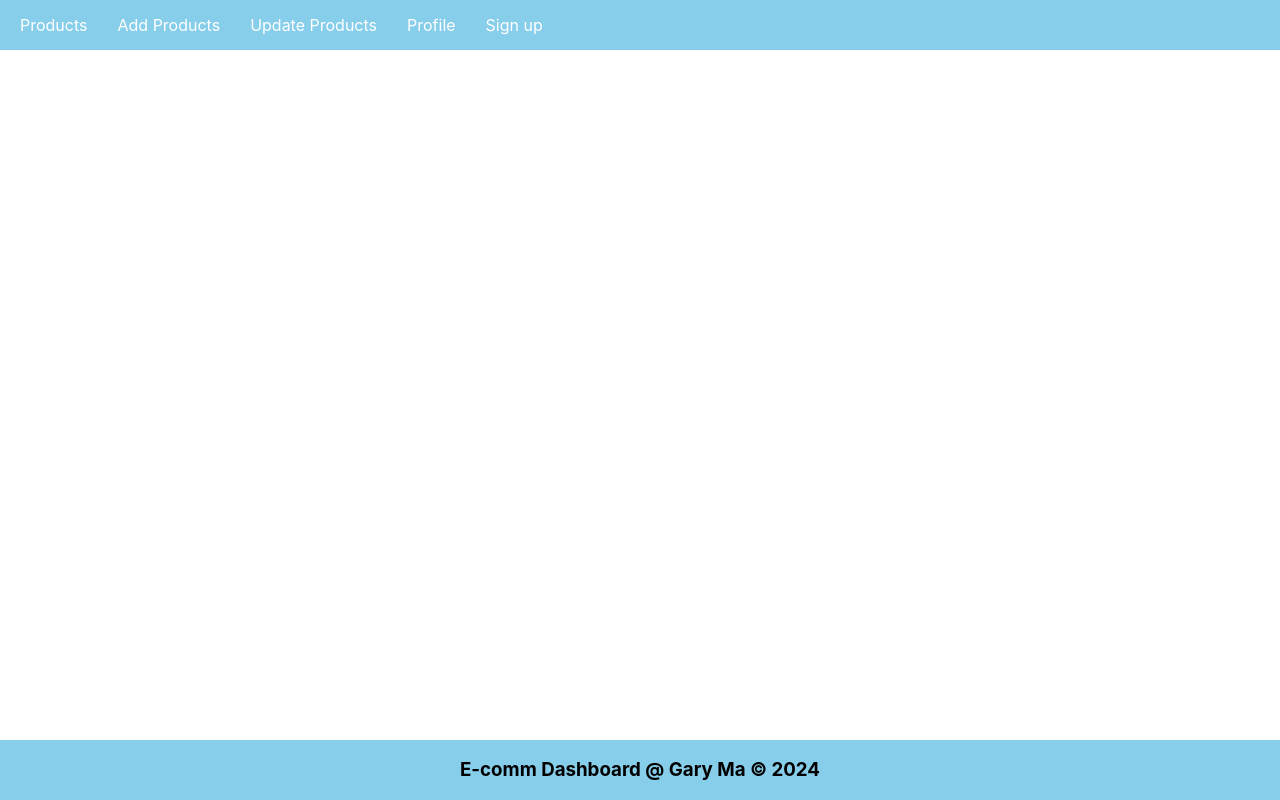
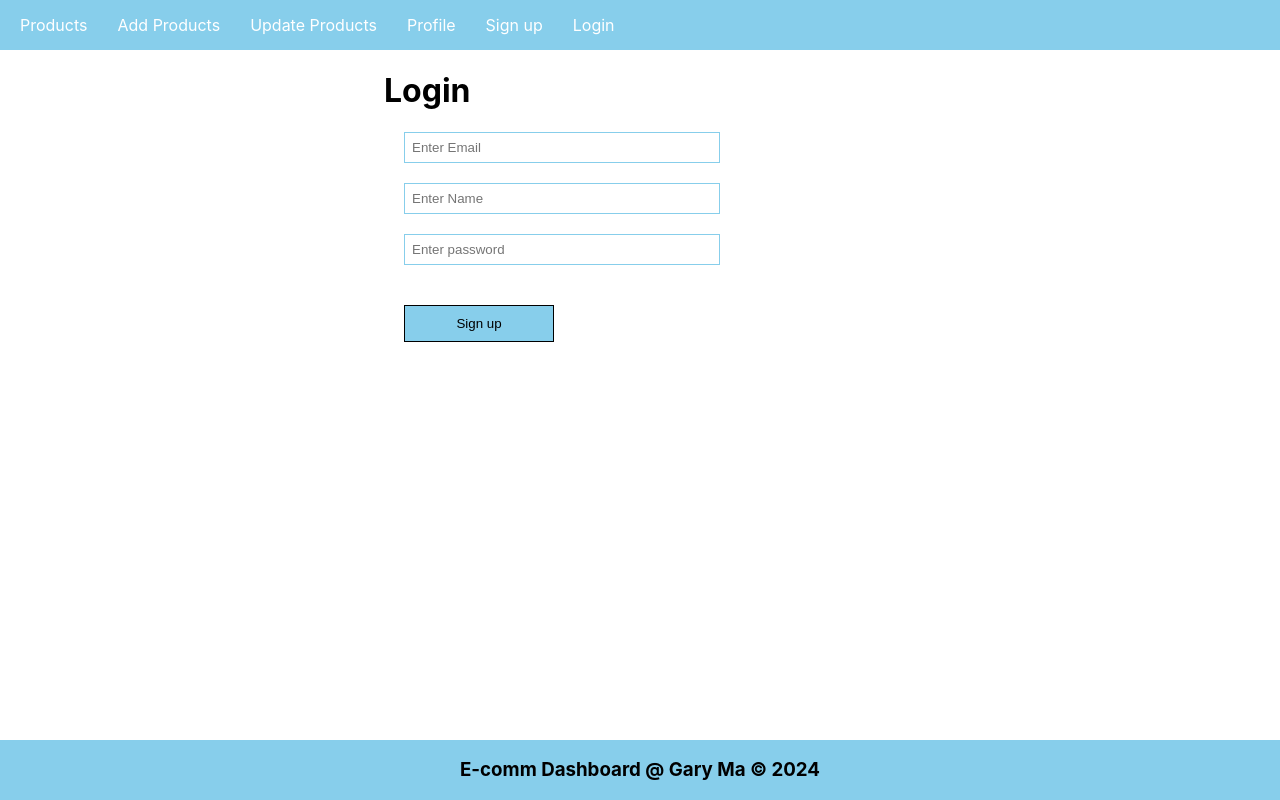
Before and after one commit to garymar2007/MERN-Stack-Project, a React (Create React App) app in the folder frontend/: page /login in a window 1280 px wide. Built offline with nearby package versions, Linux system fonts and the light colour scheme.

Commit message:
added login frontend page

```diff
--- a/frontend/src/App.css
+++ b/frontend/src/App.css
@@ -24,6 +24,10 @@
 }
 
 .register {
+  margin-left: 30%;
+}
+
+.login {
   margin-left: 30%;
 }
 
--- a/frontend/src/App.js
+++ b/frontend/src/App.js
@@ -2,8 +2,9 @@
 import Nav from './components/Nav';
 import Footer from './components/Footer';
 import { BrowserRouter, Routes, Route } from 'react-router-dom';
-import SignUp from './components/signup/SignUp';
+import SignUp from './components/SignUp';
 import PrivateComponent from './components/PrivateComponent';
+import Login from './components/Login';
 
 function App() {
   return (
@@ -19,6 +20,7 @@
             <Route path="/profile" element={<h1>Profile Component</h1>} />
           </Route>
           <Route path="/signup" element={<SignUp />} />
+          <Route path="/login" element={<Login />} />
         </Routes>
       </BrowserRouter>
       <Footer />
--- /dev/null
+++ b/frontend/src/components/Login.js
@@ -0,0 +1,42 @@
+import React, {useState} from 'react';
+import { useNavigate } from 'react-router-dom';
+
+const Login = () => {
+    const [name, setName] = useState("");
+    const [email, setEmail] = useState("");
+    const [password, setPassword] = useState("");
+    const navigate = useNavigate();
+
+    const collectData = async () =>{
+        console.warn(name, email,password);
+        let data = await fetch("http://localhost:5000/register", {
+            method: 'post',
+            body: JSON.stringify({name, email, password}),
+            headers:{
+                'Content-Type': 'application/json'
+            }
+        });
+        data = await data.json();
+        console.warn(data);
+        localStorage.setItem("user", JSON.stringify(data));
+        navigate('/');
+    }
+
+    return(
+        <div className="login">
+            <h1> Login</h1>
+            <input className="inputBox"type="text" placeholder="Enter Email"
+            value={email} onChange={(e) => setEmail(e.target.value)}
+            />
+            <input className="inputBox" type="text" placeholder="Enter Name"
+            value={name} onChange={(e) => setName(e.target.value)}
+            />
+            <input className="inputBox"type="password" placeholder="Enter password"
+            value={password} onChange={(e) => setPassword(e.target.value)}
+            />
+            <button onClick={collectData} className="appButton" type="button">Sign up</button>
+        </div>
+    )
+}
+
+export default Login;
--- a/frontend/src/components/Nav.js
+++ b/frontend/src/components/Nav.js
@@ -17,6 +17,7 @@
                 <li><Link to="/profile">Profile</Link></li>
                 <li>{ auth ? <Link onClick={logout} to="/signup">Logout</Link>:
                     <Link to="/signup">Sign up</Link>}</li>
+                <li><Link to="/login">Login</Link></li>
             </ul>
         </div>
     )
```
Also changed, not shown: frontend/src/components/SignUp.js (renamed from frontend/src/components/signup/SignUp.js).
